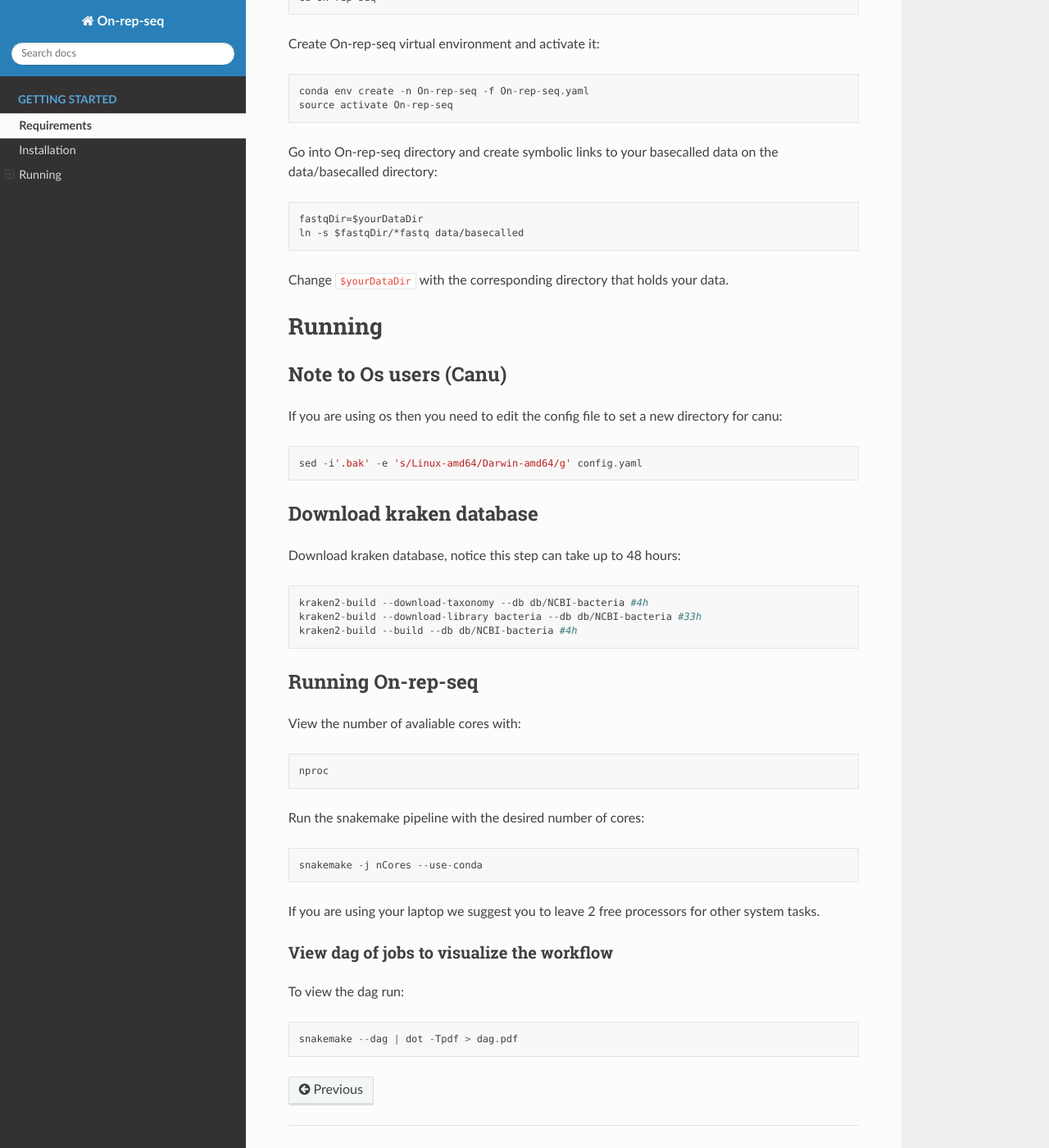
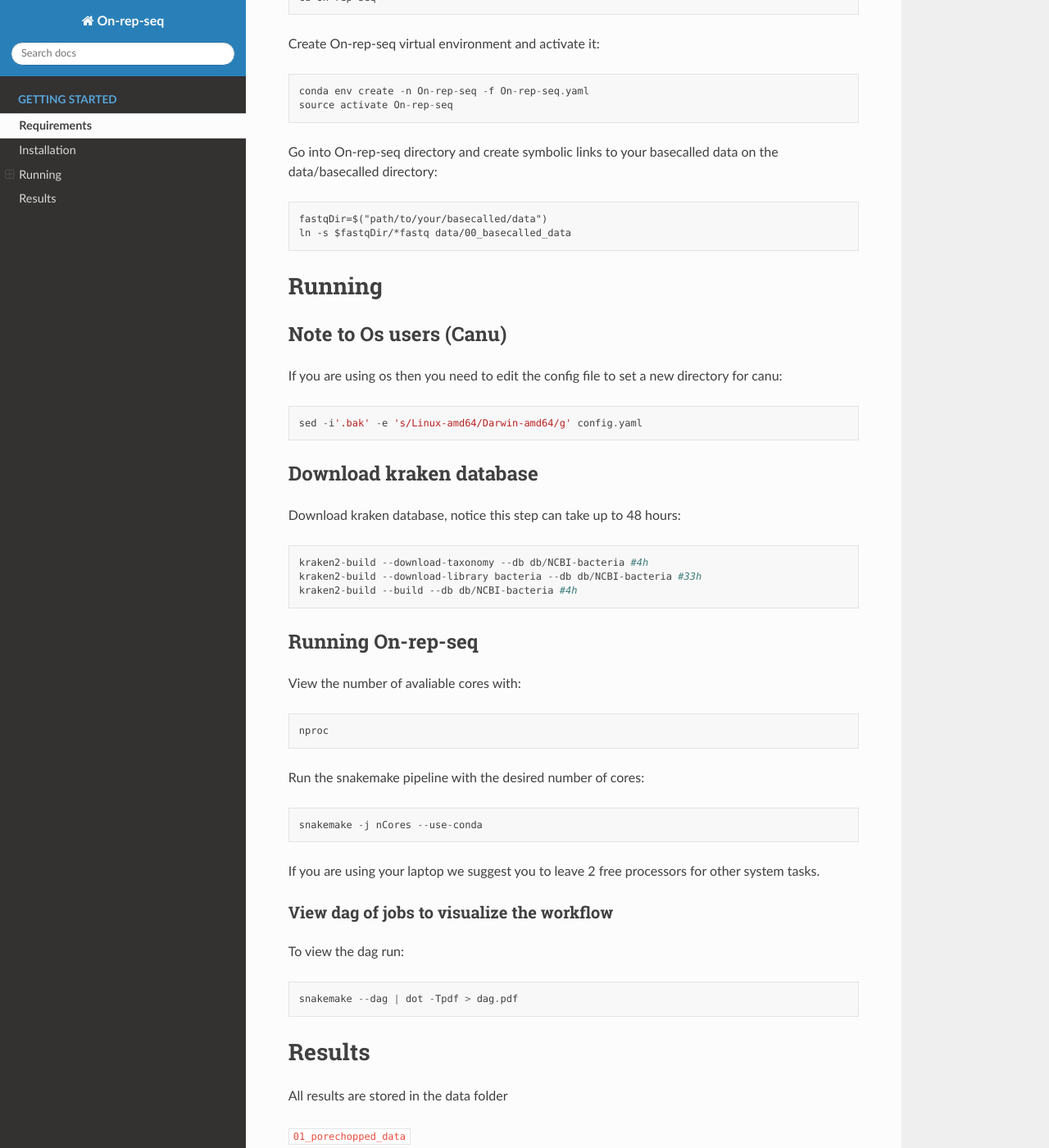
Before and after one commit to lauramilena3/On-rep-seq, a Sphinx documentation site: the page built from docs/userGuide.rst, in a window 1280 px wide and 1400 px high, scrolled down 406 px. Shown: the whole window at 82% size. Built offline with Sphinx 7.4.7 and the Read the Docs theme 2.0.0, drawn with Linux system fonts in a browser that asks for light colours.

Commit message:
updated userguide

```diff
--- a/docs/userGuide.rst
+++ b/docs/userGuide.rst
@@ -21,10 +21,8 @@
 Go into On-rep-seq directory and create symbolic links to your
 basecalled data on the data/basecalled directory::
 
-   fastqDir=$yourDataDir
-   ln -s $fastqDir/*fastq data/basecalled
-
-Change ``$yourDataDir`` with the corresponding directory that holds your data.
+   fastqDir=$("path/to/your/basecalled/data")
+   ln -s $fastqDir/*fastq data/00_basecalled_data
 
 Running
 =======
@@ -64,3 +62,10 @@
 To view the dag run::
 
    snakemake --dag | dot -Tpdf > dag.pdf
+
+Results
+=======
+
+All results are stored in the data folder
+
+``01_porechopped_data``
```
